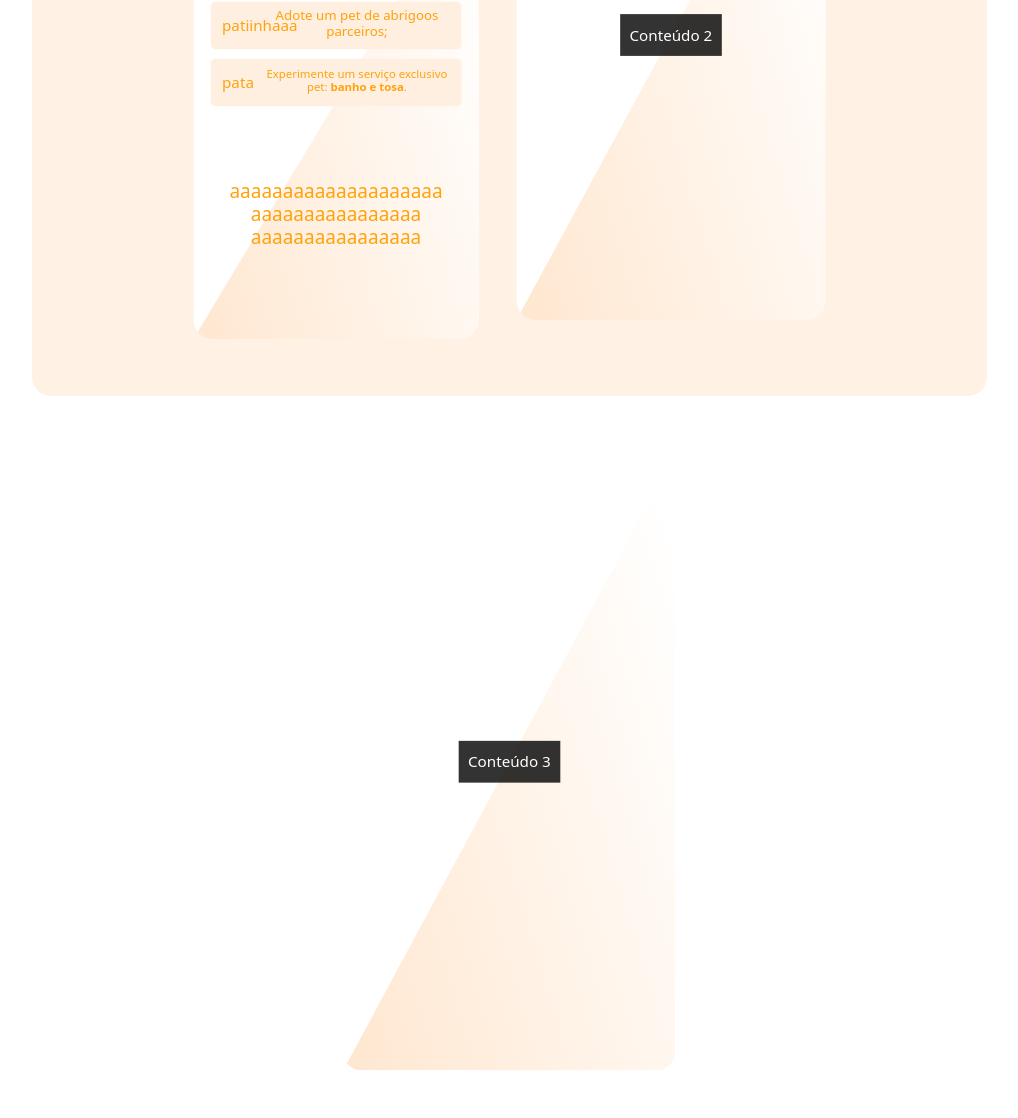
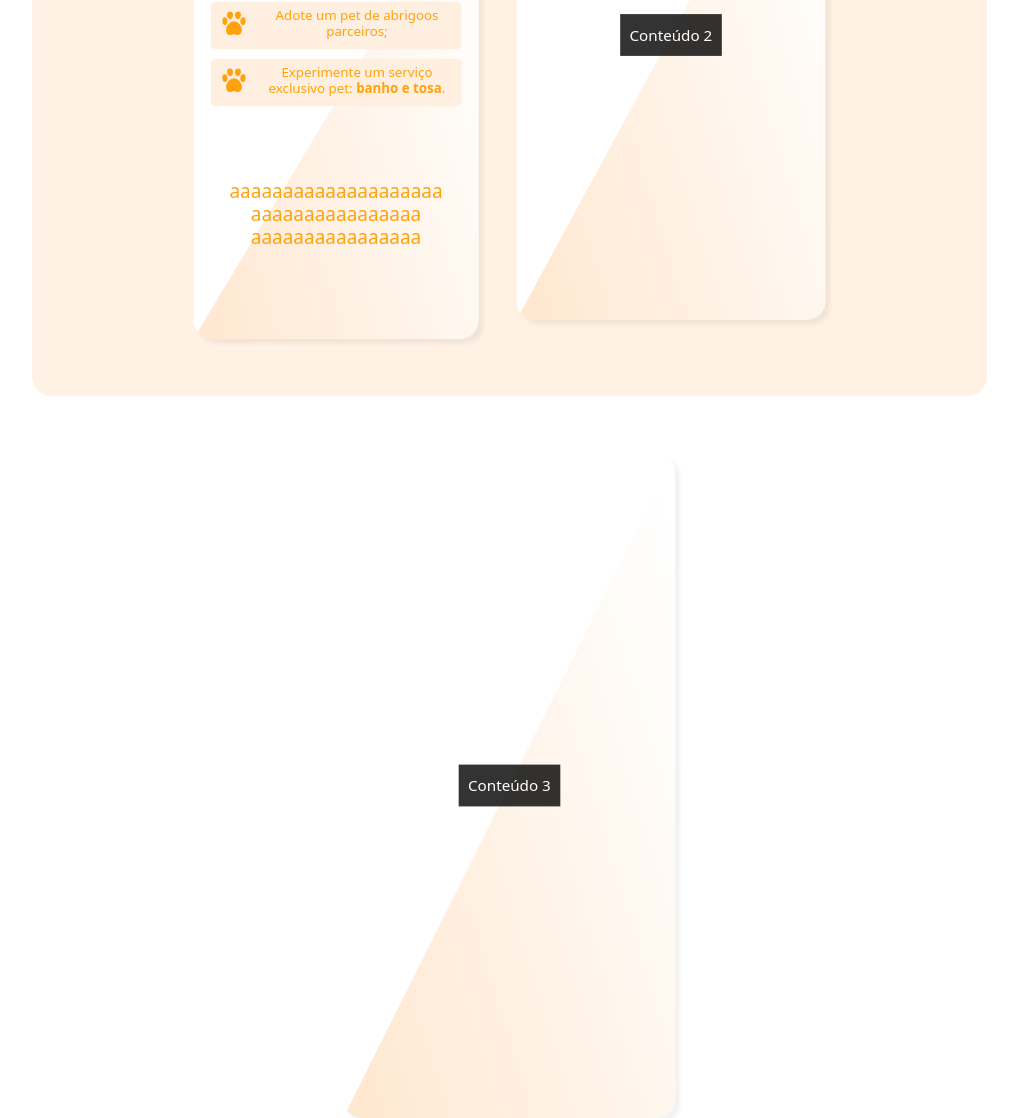
Before and after one commit to nogueirafnd7/amicis, a website: page amicis/planos.html in a window 1280 px wide. Shown: the part 384-1502 px from the top of the page, without its empty margins (131-1149 px from the left). Before the commit the page ends 1455 px from the top, so only its background shows below. Drawn offline with nearby package versions, Linux system fonts and the light colour scheme.

Commit message:
yhjyhjghjgjkhg

```diff
--- a/amicis/assets/css/planos.css
+++ b/amicis/assets/css/planos.css
@@ -33,6 +33,7 @@ body {
     background-color: rgb(255, 255, 255);
      /* t r b l */
     margin: 100px 20px 20px 20px;
+    box-shadow: 5px 5px 5px rgba(0, 0, 0, 0.056);
     border-radius: 20px;
     position: relative;
     overflow: hidden;
@@ -56,8 +57,8 @@ body {
 }
 
 #conteudo3 {
-    margin-bottom: 120px;
-    height: 650px;
+    margin-bottom: 170px;
+    height: 700px;
     width: 350px;
 }
 
@@ -112,5 +113,5 @@ body {
 }
 
 #longo {
-    font-size: 12px;
+    font-size: 14px;
 }
--- a/amicis/planos.html
+++ b/amicis/planos.html
@@ -28,7 +28,9 @@
                     <div class="col-12">
                         <div class="row align-items-center" id="opcaoplano">
                             <div class="col-2">
-                                patiinhaaa
+                                <object type="image/svg+xml" data="./assets/svg/pata.svg">
+                                    Seu navegador não suporta SVG.
+                                </object>
                             </div>
                             <h5 class="col-10 mt-1" id="curto">
                                 Adote um pet de abrigoos parceiros;
@@ -39,7 +41,9 @@
                     <div class="col-12">
                         <div class="row align-items-center" id="opcaoplano">
                             <div class="col-2">
-                                pata
+                                <object type="image/svg+xml" data="./assets/svg/pata.svg">
+                                    Seu navegador não suporta SVG.
+                                </object>
                             </div>
                             <h5 class="col-10 mt-1" id="longo">
                                 Experimente um serviço exclusivo pet: <b>banho e tosa</b>.
```
Also changed, not shown: amicis/assets/svg/pata.svg (added).
